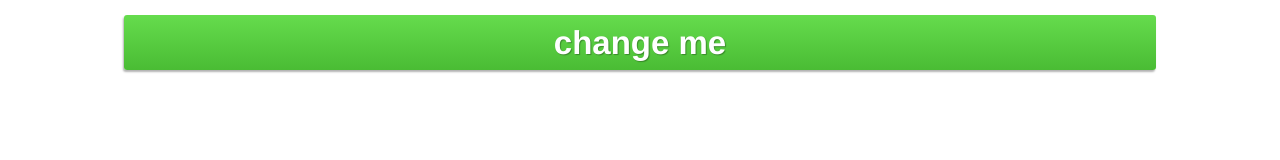
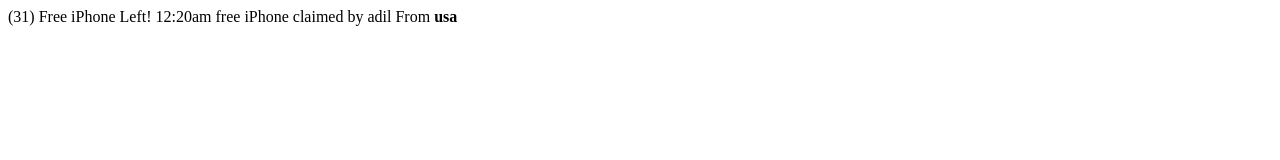
Before and after one commit to pixelondesign/highlander, a plain HTML site: page index.html in a window 1280 px wide. Drawn offline with Linux system fonts and the light colour scheme.

Commit message:
Update index.html
New File for Snippet

```diff
--- a/index.html
+++ b/index.html
@@ -1,7 +1,5 @@
 <html>
-
     <head>
-
         <base href="">
         <meta http-equiv="Content-Type" content="text/html, charset=UTF-8">
         <meta name="ROBOTS" content="NOINDEX,NOFOLLOW,NOARCHIVE,NOSNIPPET">
@@ -15,14 +13,16 @@
     <body>
 
         <div id='snippet'>
-    <div id="cta-flashing">
-    <a href="http://www.google.com" class="btn" id="target">change me</a>
-
+            <div class="container">
+                <div class="box">
+                    <div class="boxi">
+                        <div class="list-item new"  id="item1">
+                            <label class="bold"><span id="nmber" class="red">(31)</span> Free iPhone Left!</label>
+                            <span id="mytime"> 12:20am</span> free iPhone claimed by <span id="name1" class="bold"> adil</span> From <b><span id="address">usa</span></b>
                         </div>
-
-
-
-
+                    </div>
+                </div>
+            </div>
         </div>
 
     </body>
```
Lines whose indentation alone changed are shown as unchanged.
